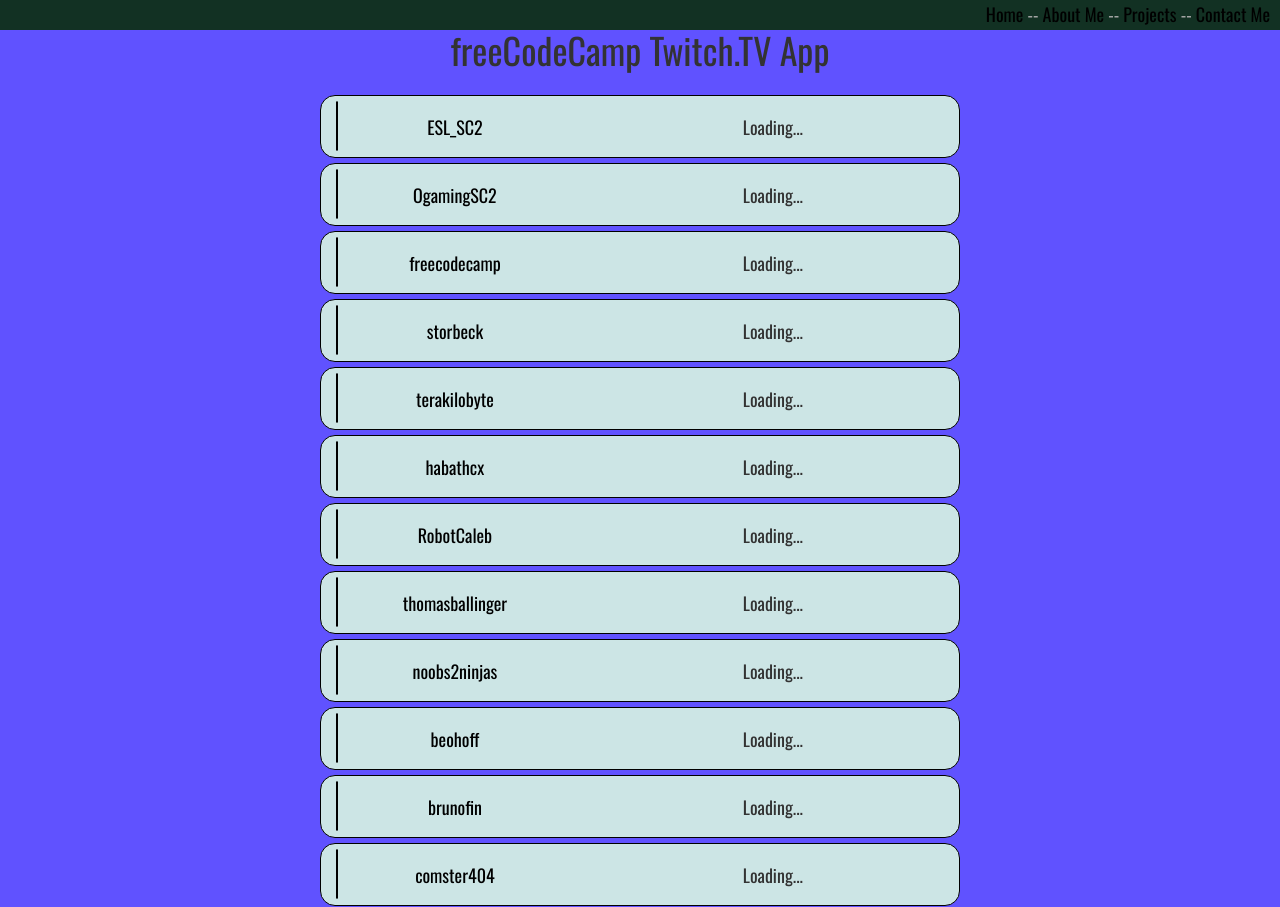
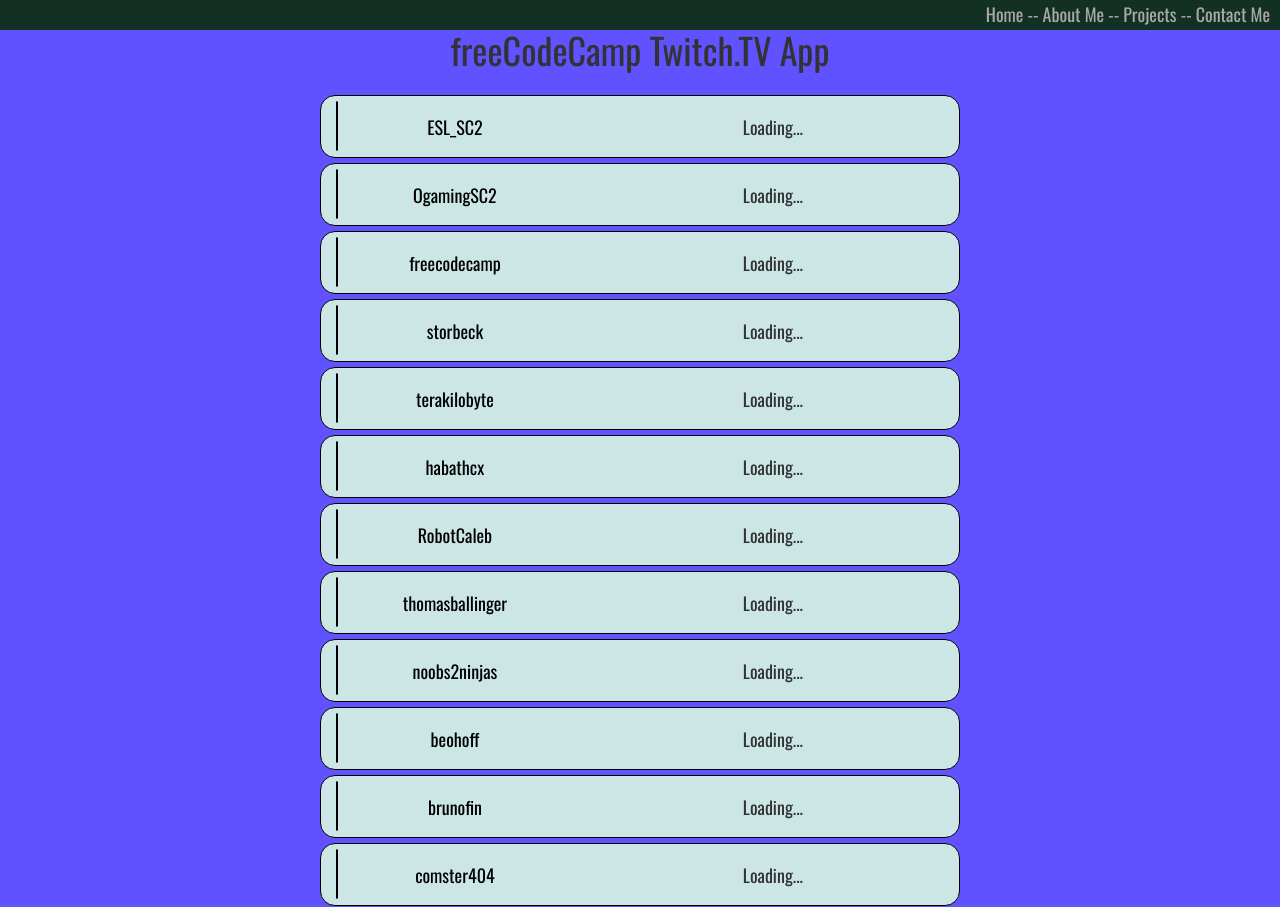
Before and after one commit to superking84/superking84-2016.github.io, a plain HTML site: page twitch.html in a window 1280 px wide. Drawn offline with nearby package versions, Linux system fonts and the light colour scheme.

Commit message:
fixed style issue with nav bar links

```diff
--- a/twitch.css
+++ b/twitch.css
@@ -39,7 +39,7 @@ span {
   line-height: 3.5em;
 }
 
-a:hover, a:visited, a:link, a:active
+row a:hover, row a:visited, row a:link, row a:active
 {
     color: black;
     text-decoration: none;
```
